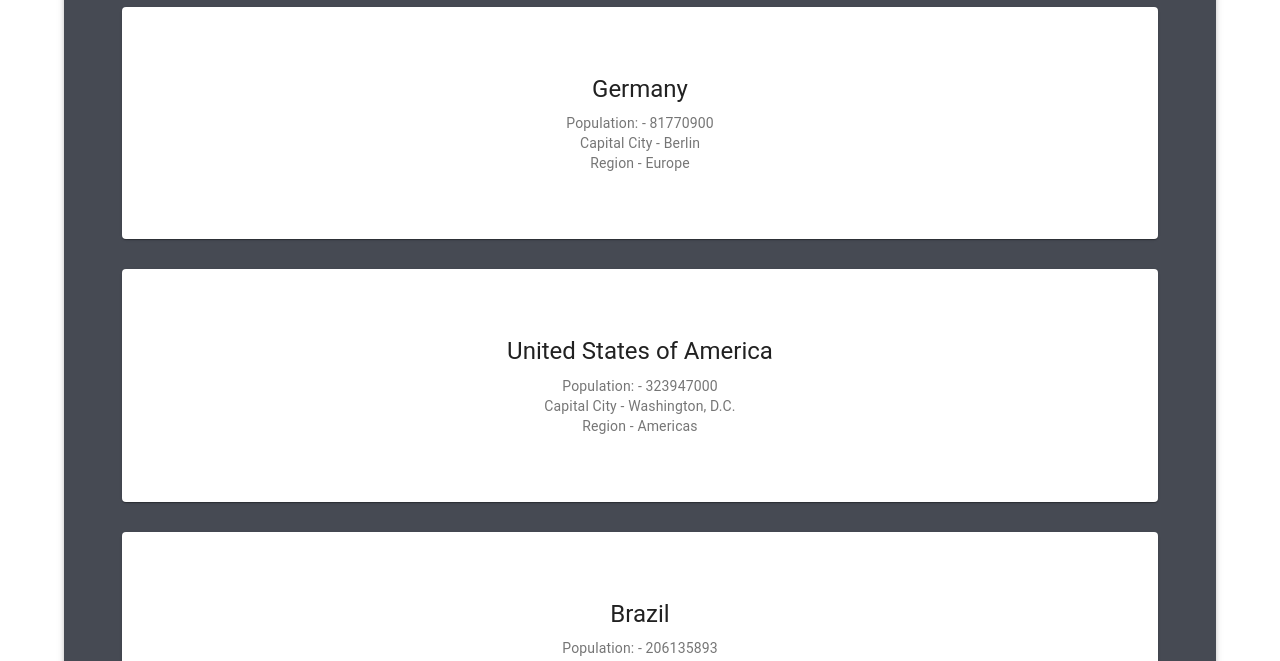
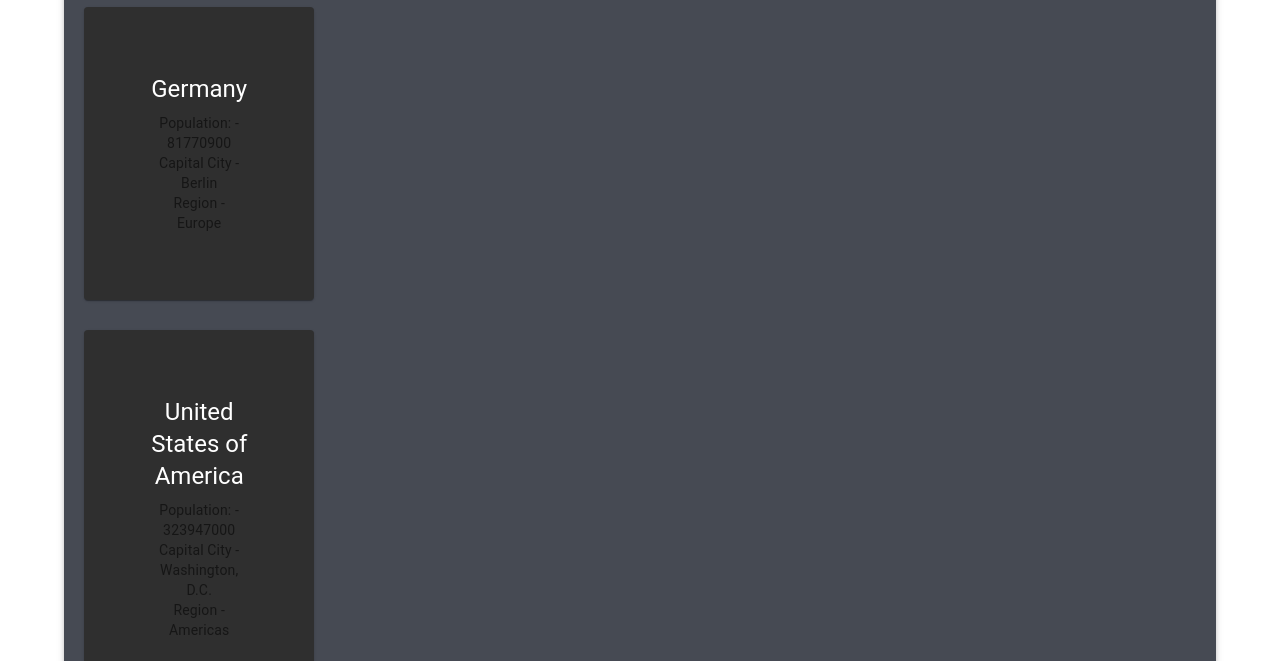
Before and after one commit to MK-Codecademy/Rest-Countries-API, a React app: page / in a window 1280 px wide. Shown: the part 733-1394 px from the top of the page. Built offline with nearby package versions, Linux system fonts and the light colour scheme.

Commit message:
more card styling in dark mode

```diff
--- a/src/Components/CountryCard/CountryCard.module.css
+++ b/src/Components/CountryCard/CountryCard.module.css
@@ -3,13 +3,15 @@
 }
 
 .card   {
-    width: 90%;
-    background-color: black;
-    color: white;
-    margin: 0 auto;
+    width: 20%;
+    background-color: rgb(47, 47, 47)!important;
+    color: white!important;
+    margin-left:20px;
+    margin-right:10px;
     margin-bottom: 30px;
     margin-top: 10px;
-    padding: 50px
+    padding: 50px;
+
 }
 
 .countryTitle{
```
